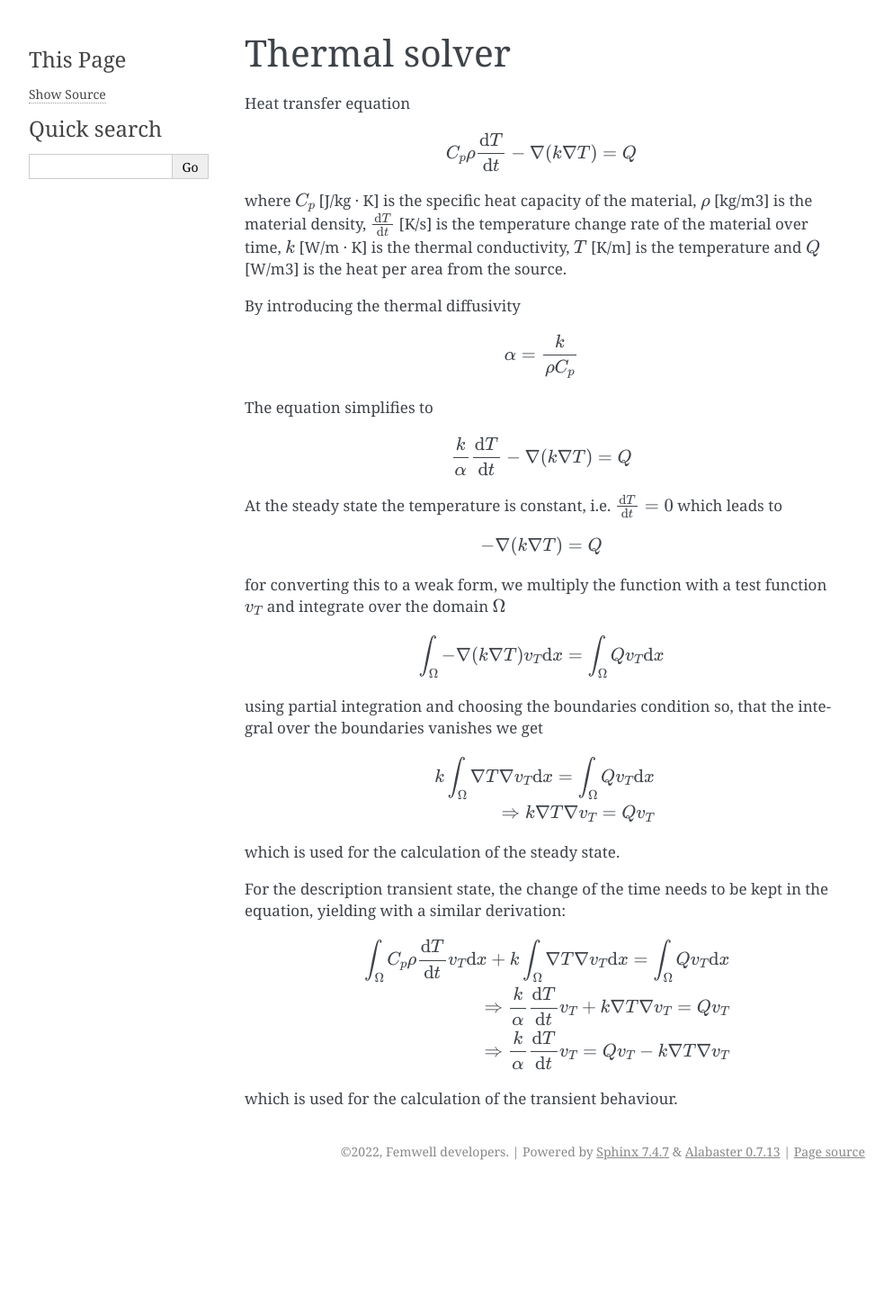
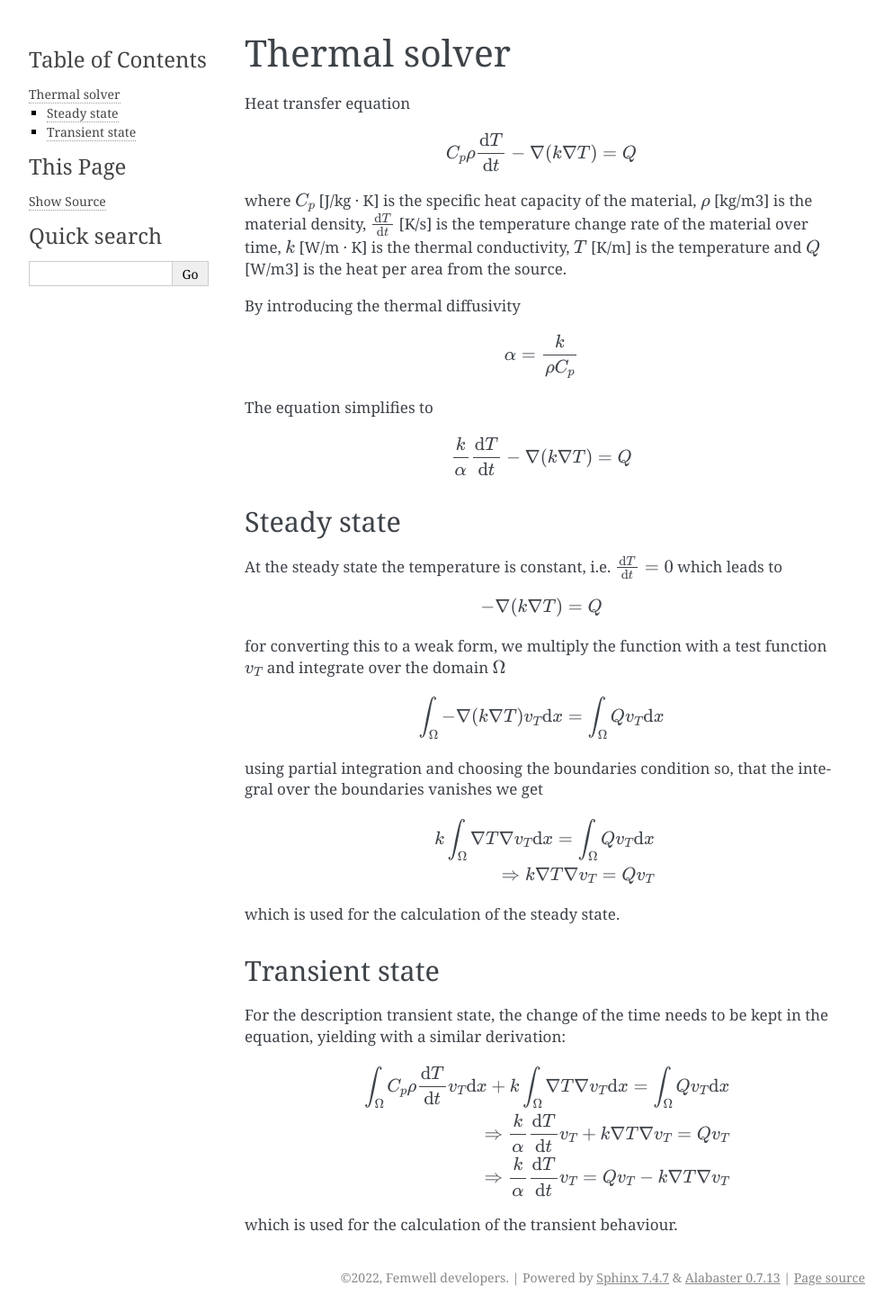
Before and after one commit to HelgeGehring/femwell, a Sphinx documentation site: the page built from docs/source/thermal.rst, in a window 1280 px wide. Shown: the whole page at 90% size, without its empty margins (148-1141 px from the left). Built offline with Sphinx 7.4.7, drawn with Linux system fonts in a browser that asks for light colours; before the commit the page ends 1319 px from its top, so only the background shows below that.

Commit message:
intermediate headings in thermal docs

```diff
--- a/docs/source/thermal.rst
+++ b/docs/source/thermal.rst
@@ -1,5 +1,5 @@
 Thermal solver
---------------
+==============
 
 Heat transfer equation
 
@@ -24,6 +24,9 @@ The equation simplifies to
 .. math::
     \frac{k}{\alpha} \frac{\mathrm{d}T}{\mathrm{d}t}-\nabla(k\nabla T) = Q
 
+Steady state
+------------
+
 At the steady state the temperature is constant, i.e. :math:`\frac{\mathrm{d}T}{\mathrm{d}t} = 0` which leads to
 
 .. math::
@@ -44,6 +47,9 @@ using partial integration and choosing the boundaries condition so, that the int
 
 which is used for the calculation of the steady state.
 
+Transient state
+---------------
+
 For the description transient state, the change of the time needs to be kept in the equation, yielding with a similar derivation:
 
 .. math::
```
